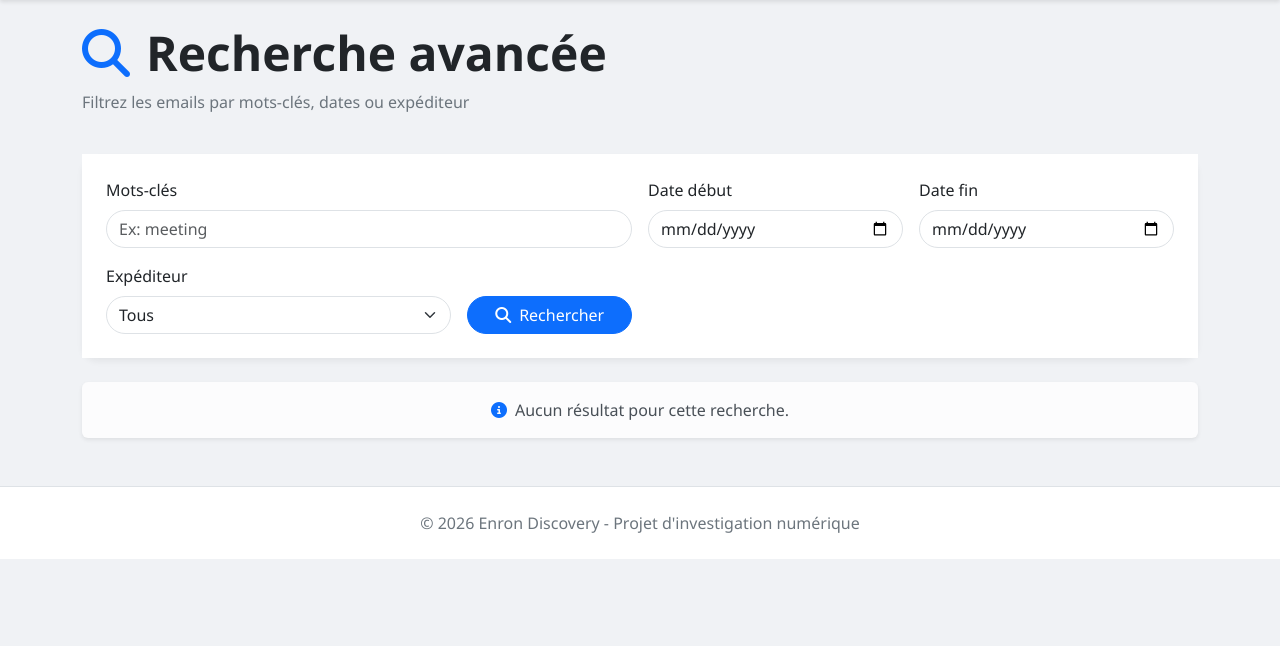
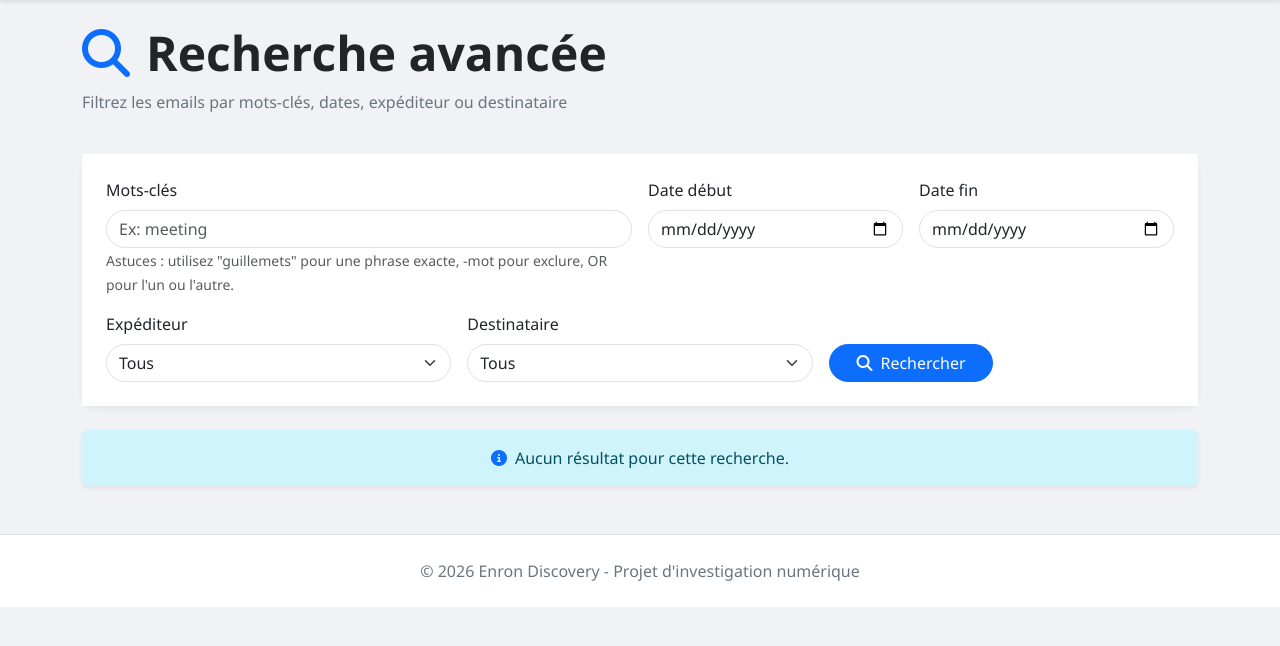
Before and after one commit to Daniele-Nana/enron-discovery, a Django app: page /search/ in a window 1280 px wide. Shown: the part 64-710 px from the top of the page. Run offline with Django 5.2, Linux system fonts and the light colour scheme; data that the repository does not hold is empty.

Commit message:
Ajout du filtre par destinataire (liste déroulante) dans la recherche

```diff
--- a/discovery/templates/discovery/recherche.html
+++ b/discovery/templates/discovery/recherche.html
@@ -34,17 +34,20 @@
         <h1 class="display-5 fw-bold text-dark">
             <i class="fas fa-search me-3 text-primary"></i>Recherche avancée
         </h1>
-        <p class="text-secondary">Filtrez les emails par mots-clés, dates ou expéditeur</p>
+        <p class="text-secondary">Filtrez les emails par mots-clés, dates, expéditeur ou destinataire</p>
     </div>
 </div>
 
-<!-- Formulaire -->
+<!-- Formulaire de recherche -->
 <div class="card search-card mb-4">
     <div class="card-body bg-white p-4">
         <form method="get" class="row g-3">
             <div class="col-md-6">
                 <label for="q" class="form-label fw-medium text-dark">Mots-clés</label>
                 <input type="text" class="form-control rounded-pill" id="q" name="q" placeholder="Ex: meeting" value="{{ query }}">
+                <small class="text-muted">
+                    Astuces : utilisez "guillemets" pour une phrase exacte, -mot pour exclure, OR pour l'un ou l'autre.
+                </small>
             </div>
             <div class="col-md-3">
                 <label for="date_debut" class="form-label fw-medium text-dark">Date début</label>
@@ -60,6 +63,15 @@
                     <option value="">Tous</option>
                     {% for exp in expediteurs %}
                         <option value="{{ exp.id }}" {% if exp.id == expediteur_id %}selected{% endif %}>{{ exp.email }}</option>
+                    {% endfor %}
+                </select>
+            </div>
+            <div class="col-md-4">
+                <label for="destinataire" class="form-label fw-medium text-dark">Destinataire</label>
+                <select class="form-select rounded-pill" id="destinataire" name="destinataire">
+                    <option value="">Tous</option>
+                    {% for dest in destinataires %}
+                        <option value="{{ dest.id }}" {% if dest.id == destinataire_id %}selected{% endif %}>{{ dest.email }}</option>
                     {% endfor %}
                 </select>
             </div>
@@ -88,26 +100,13 @@
                 </h6>
                 <small class="text-muted">{{ msg.date|date:"d/m/Y H:i" }}</small>
             </div>
-            <p class="mb-1 text-secondary">{{ msg.corps|striptags|truncatewords:30 }}</p>
+            <p class="mb-1 text-secondary">{{ msg.corps|truncatewords:30 }}</p>
             <div class="d-flex justify-content-between align-items-center mt-2">
                 <div>
                     <span class="badge badge-light me-2">
                         <i class="fas fa-user me-1 text-primary"></i>
                         <a href="{% url 'influence' msg.expediteur.id %}" class="text-decoration-none text-dark">{{ msg.expediteur.email }}</a>
                     </span>
-                    <span class="badge bg-light text-dark me-2">
-            <i class="fas fa-users me-1 text-success"></i>
-            {% with dests=msg.destinataires.all %}
-                {% if dests %}
-                    {% for dest in dests|slice:":3" %}
-                        <a href="{% url 'influence' dest.id %}" class="text-decoration-none">{{ dest.email }}</a>{% if not forloop.last %}, {% endif %}
-                    {% endfor %}
-                    {% if dests|length > 3 %}...{% endif %}
-                {% else %}
-                    Aucun
-                {% endif %}
-            {% endwith %}
-        </span>
                     <span class="badge badge-light">
                         <i class="fas fa-reply-all me-1 text-success"></i>
                         <a href="{% url 'thread_complet' msg.id %}" class="text-decoration-none text-dark">Fil complet</a>
@@ -124,12 +123,12 @@
         <ul class="pagination justify-content-center">
             {% if page_obj.has_previous %}
                 <li class="page-item">
-                    <a class="page-link rounded-pill mx-1" href="?q={{ query }}&date_debut={{ date_debut }}&date_fin={{ date_fin }}&expediteur={{ expediteur_id }}&page=1" aria-label="Première">
+                    <a class="page-link rounded-pill mx-1" href="?q={{ query }}&date_debut={{ date_debut }}&date_fin={{ date_fin }}&expediteur={{ expediteur_id }}&destinataire={{ destinataire_id }}&page=1" aria-label="Première">
                         <span aria-hidden="true">&laquo;&laquo;</span>
                     </a>
                 </li>
                 <li class="page-item">
-                    <a class="page-link rounded-pill mx-1" href="?q={{ query }}&date_debut={{ date_debut }}&date_fin={{ date_fin }}&expediteur={{ expediteur_id }}&page={{ page_obj.previous_page_number }}" aria-label="Précédente">
+                    <a class="page-link rounded-pill mx-1" href="?q={{ query }}&date_debut={{ date_debut }}&date_fin={{ date_fin }}&expediteur={{ expediteur_id }}&destinataire={{ destinataire_id }}&page={{ page_obj.previous_page_number }}" aria-label="Précédente">
                         <span aria-hidden="true">&laquo;</span>
                     </a>
                 </li>
@@ -141,12 +140,12 @@
 
             {% if page_obj.has_next %}
                 <li class="page-item">
-                    <a class="page-link rounded-pill mx-1" href="?q={{ query }}&date_debut={{ date_debut }}&date_fin={{ date_fin }}&expediteur={{ expediteur_id }}&page={{ page_obj.next_page_number }}" aria-label="Suivante">
+                    <a class="page-link rounded-pill mx-1" href="?q={{ query }}&date_debut={{ date_debut }}&date_fin={{ date_fin }}&expediteur={{ expediteur_id }}&destinataire={{ destinataire_id }}&page={{ page_obj.next_page_number }}" aria-label="Suivante">
                         <span aria-hidden="true">&raquo;</span>
                     </a>
                 </li>
                 <li class="page-item">
-                    <a class="page-link rounded-pill mx-1" href="?q={{ query }}&date_debut={{ date_debut }}&date_fin={{ date_fin }}&expediteur={{ expediteur_id }}&page={{ page_obj.paginator.num_pages }}" aria-label="Dernière">
+                    <a class="page-link rounded-pill mx-1" href="?q={{ query }}&date_debut={{ date_debut }}&date_fin={{ date_fin }}&expediteur={{ expediteur_id }}&destinataire={{ destinataire_id }}&page={{ page_obj.paginator.num_pages }}" aria-label="Dernière">
                         <span aria-hidden="true">&raquo;&raquo;</span>
                     </a>
                 </li>
@@ -154,7 +153,7 @@
         </ul>
     </nav>
 {% else %}
-    <div class="alert alert-light text-center border-0 shadow-sm" role="alert">
+    <div class="alert alert-info text-center border-0 shadow-sm" role="alert">
         <i class="fas fa-info-circle me-2 text-primary"></i>Aucun résultat pour cette recherche.
     </div>
 {% endif %}
--- a/discovery/views.py
+++ b/discovery/views.py
@@ -101,35 +101,30 @@ def recherche(request):
     date_debut = request.GET.get('date_debut', '')
     date_fin = request.GET.get('date_fin', '')
     expediteur_id = request.GET.get('expediteur', '')
+    destinataire_id = request.GET.get('destinataire', '')  # changement
 
     messages = Message.objects.all().order_by('-date')
 
     if query:
-    # Recherche plein texte sur le champ search_vector (objet + corps)
-        full_text = Q(search_vector=SearchQuery(query))
-    # Recherche sur l'email de l'expéditeur (insensible à la casse)
-        expediteur_match = Q(expediteur__email__icontains=query)
-    # Recherche sur les emails des destinataires (insensible à la casse)
-        destinataire_match = Q(destinataires__email__icontains=query)
-    # Combinaison avec OR
-        messages = messages.filter(full_text | expediteur_match | destinataire_match).distinct()
+        messages = messages.filter(search_vector=SearchQuery(query, search_type='websearch'))
 
     if date_debut:
         messages = messages.filter(date__gte=date_debut)
     if date_fin:
         messages = messages.filter(date__lte=date_fin)
-
-    # Filtre sécurisé : on vérifie que expediteur_id est un nombre
     if expediteur_id and expediteur_id.isdigit():
         messages = messages.filter(expediteur_id=int(expediteur_id))
+    if destinataire_id and destinataire_id.isdigit():
+        messages = messages.filter(destinataires__id=int(destinataire_id))
 
-    # Pagination
     paginator = Paginator(messages, 20)
     page_number = request.GET.get('page')
     page_obj = paginator.get_page(page_number)
 
-    # Liste des expéditeurs pour le menu déroulant
+    # Liste des expéditeurs (ceux qui ont envoyé au moins un message)
     expediteurs = Collaborateur.objects.filter(envoyes__isnull=False).distinct().order_by('email')
+    # Liste des destinataires (ceux qui ont reçu au moins un message)
+    destinataires = Collaborateur.objects.filter(recus__isnull=False).distinct().order_by('email')
 
     context = {
         'page_obj': page_obj,
@@ -137,7 +132,9 @@ def recherche(request):
         'date_debut': date_debut,
         'date_fin': date_fin,
         'expediteur_id': int(expediteur_id) if expediteur_id and expediteur_id.isdigit() else None,
+        'destinataire_id': int(destinataire_id) if destinataire_id and destinataire_id.isdigit() else None,
         'expediteurs': expediteurs,
+        'destinataires': destinataires,
     }
     return render(request, 'discovery/recherche.html', context)
 
```
